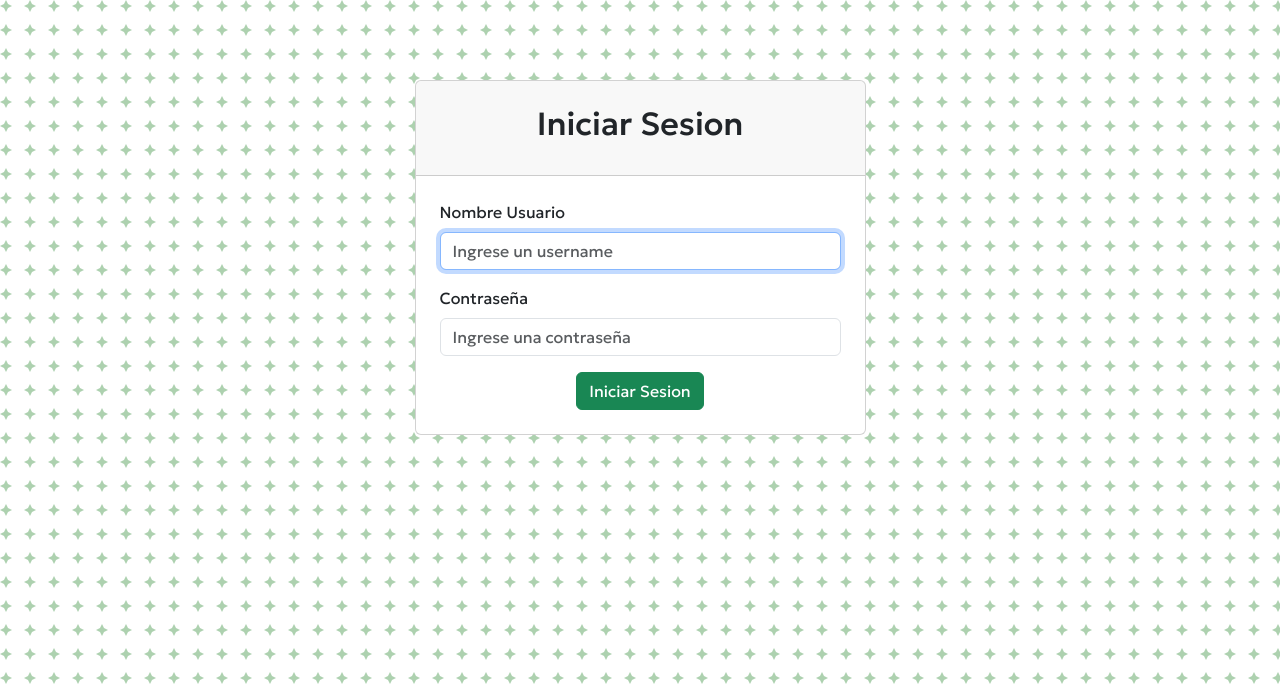
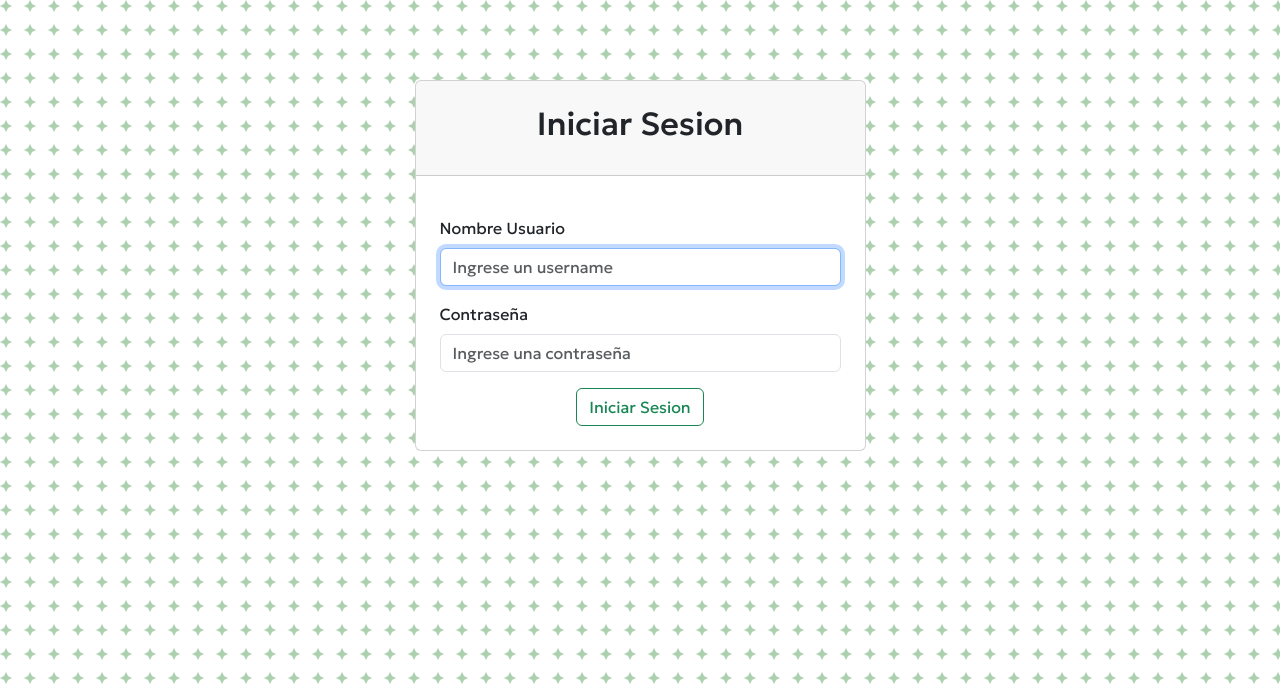
Before and after one commit to Pipe930/Garden-Store-fullstack, a Django app: page /administration/auth/login in a window 1280 px wide. Shown: the top 691 px of the page. Run offline with Django 4.2, Linux system fonts and the light colour scheme.

Commit message:
se corrigio la vista login y se creo la vista de panel y la funcionalidad de login

```diff
--- /dev/null
+++ b/apps/administration/static/css/login.css
@@ -0,0 +1,8 @@
+.caja-container{
+  margin-top: 80px;
+}
+
+.errorlist{
+  list-style: none;
+  padding: 0;
+}
--- a/apps/administration/templates/login.html
+++ b/apps/administration/templates/login.html
@@ -1,4 +1,9 @@
 {% extends 'base.html' %}
+
+{% load static %}
+{% block css %}
+<link rel="stylesheet" href="{% static 'css/login.css' %}">
+{% endblock css %}
 
 {% block title %}
 Panel Administracion | Login
@@ -7,19 +12,20 @@ Panel Administracion | Login
 {% block content %}
 <div class="container">
   <div class="row justify-content-center">
-    <div class="col-md-5" style="margin-top: 80px;">
+    <div class="col-md-5 caja-container">
       <div class="card">
         <div class="card-header">
           <h2 class="card-title text-center p-3">{{title}}</h2>
         </div>
         <div class="card-body p-4">
-          <form action="" method="post" class="g-3 needs-validation" novalidate>
+          <form action="" method="post" novalidate>
             {% csrf_token %}
-            {% if form.errors %}
-              <div class="text-center py-3">
-                <span>El usuario o la contraseña no son correctos</span>
+            {% if form.non_field_errors %}
+              <div class="text-center py-3 text-danger">
+                <span>{{ form.non_field_errors }}</span>
               </div>
             {% endif %}
+              <p>{{message}}</p>
             <div class="mb-3">
               <label for="id_username" class="form-label">Nombre Usuario</label>
               {{ form.username }}
@@ -35,7 +41,7 @@ Panel Administracion | Login
               </div>
             </div>
             <div class="text-center">
-              <button type="submit" class="btn btn-success">Iniciar Sesion</button>
+              <button type="submit" class="btn btn-outline-success btn-block">Iniciar Sesion</button>
             </div>
           </form>
         </div>
--- a/apps/administration/urls.py
+++ b/apps/administration/urls.py
@@ -1,6 +1,9 @@
 from django.urls import path
-from apps.administration.views.login.views import LoginFormView
+from .views.login.views import LoginFormView, LogoutFormView
+from .views.panel.views import PanelView
 
 urlsAdministration = [
-    path("auth/login", LoginFormView.as_view(), name="login")
+    path("auth/login", LoginFormView.as_view(), name="login"),
+    path("auth/logout", LogoutFormView.as_view(), name="logout"),
+    path("dashboard/", PanelView.as_view(), name="panel")
 ]
--- a/apps/administration/views/login/views.py
+++ b/apps/administration/views/login/views.py
@@ -1,12 +1,13 @@
-from django.views.generic import CreateView, FormView
-from django.contrib.auth.views import LoginView, LogoutView
+from django.contrib.auth.views import LoginView
+from django.views.generic import  RedirectView
+from django.contrib.auth import  logout
 from django.contrib.auth.forms import AuthenticationForm
-from django.contrib.auth import logout, login, authenticate
 from django.shortcuts import redirect
 import core.settings as setting
 
 class CustomAuthenticationForm(AuthenticationForm):
     def __init__(self, *args, **kwargs):
+
         super().__init__(*args, **kwargs)
         self.fields['username'].widget.attrs.update({'class': 'form-control', 'placeholder': 'Ingrese un username'})
         self.fields['password'].widget.attrs.update({'class': 'form-control', 'placeholder': 'Ingrese una contraseña'})
@@ -16,12 +17,32 @@ class LoginFormView(LoginView):
     form_class = CustomAuthenticationForm
     template_name = "login.html"
 
+    def form_valid(self, form, **kwargs):
+        user = form.get_user()
+
+        if not user.is_superuser:
+
+            return redirect('login')
+
+        return super().form_valid(form)
+
     def dispatch(self, request, *args, **kwargs):
+
         if request.user.is_authenticated:
             return redirect(setting.LOGIN_REDIRECT_URL)
+
         return super().dispatch(request, *args, **kwargs)
 
     def get_context_data(self, **kwargs):
+
         context = super().get_context_data(**kwargs)
         context['title'] = 'Iniciar Sesion'
+
         return context
+
+class LogoutFormView(RedirectView):
+
+    pattern_name = "login"
+    def dispatch(self, request, *args, **kwargs):
+        logout(request)
+        return super().dispatch(request, *args, **kwargs)
--- /dev/null
+++ b/apps/administration/views/panel/views.py
@@ -0,0 +1,5 @@
+from django.views.generic import TemplateView
+
+class PanelView(TemplateView):
+
+    template_name = "panel.html"
```
Also changed, not shown: apps/administration/templates/panel.html (added, +32 -0 lines).
